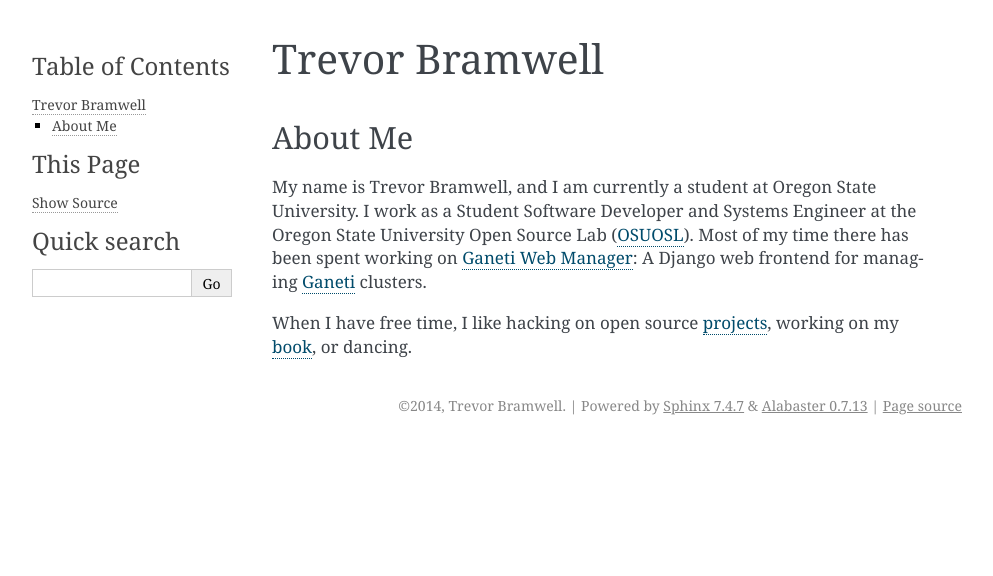
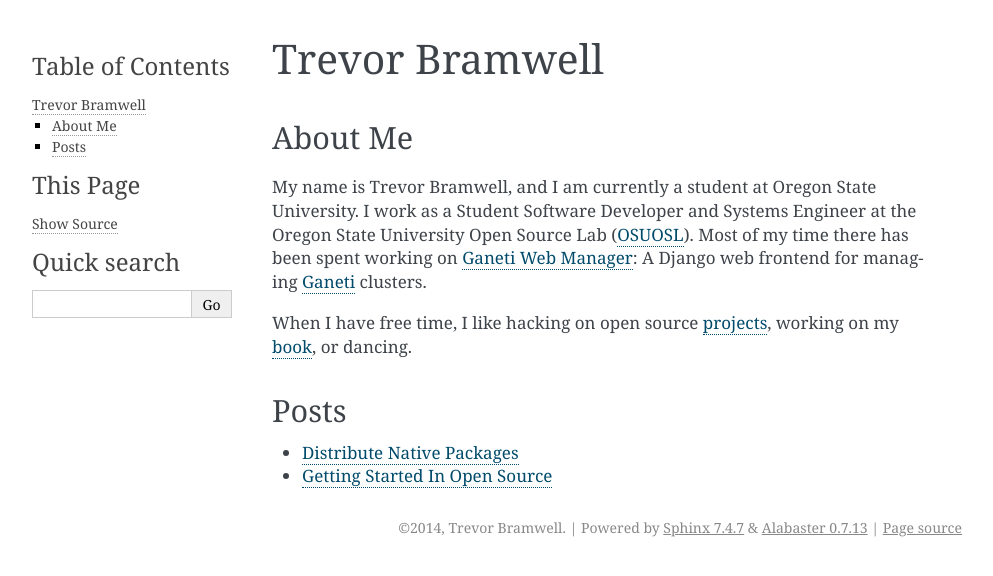
Before and after one commit to bramwelt/website, a Sphinx documentation site: the page built from source/index.rst, in a window 1280 px wide. Shown: the top 576 px of the page, without its empty margins (148-1141 px from the left). Built offline with Sphinx 7.4.7, drawn with Linux system fonts in a browser that asks for light colours.

Commit message:
Add Posts header to index, restricting maxdepth to 1

```diff
--- a/source/index.rst
+++ b/source/index.rst
@@ -24,9 +24,11 @@ on my book_, or dancing.
 .. _ganeti: https://code.google.com/p/ganeti
 
 
+Posts
+-----
+
 .. toctree::
-    :hidden:
-    :maxdepth: 2
+    :maxdepth: 1
 
+    native-packages
     open-source-contributing
-    native-packages
```
